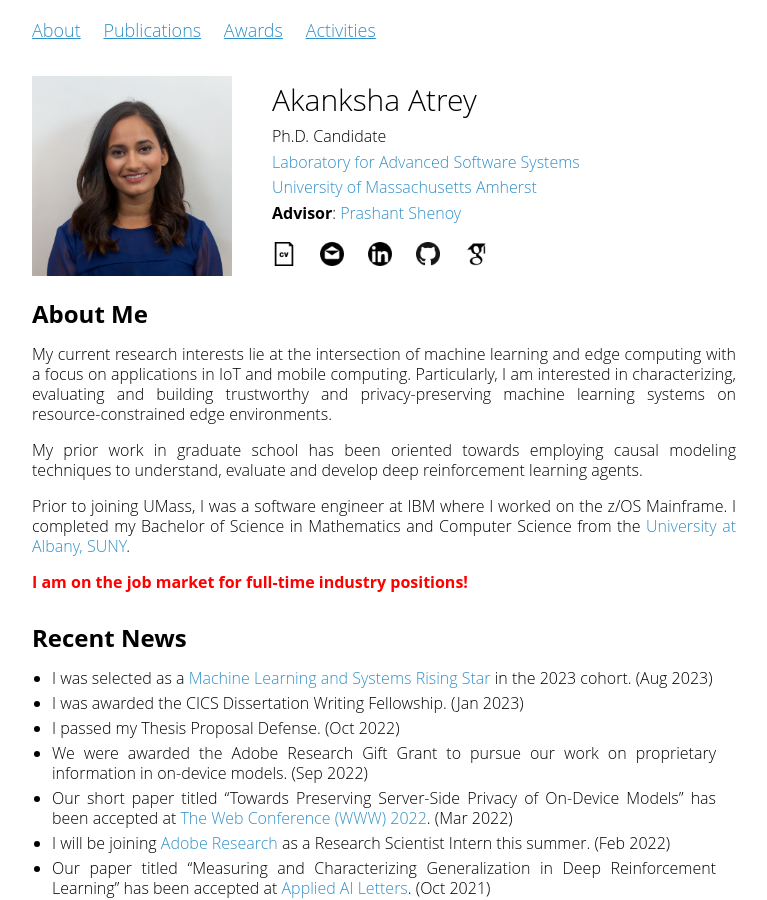
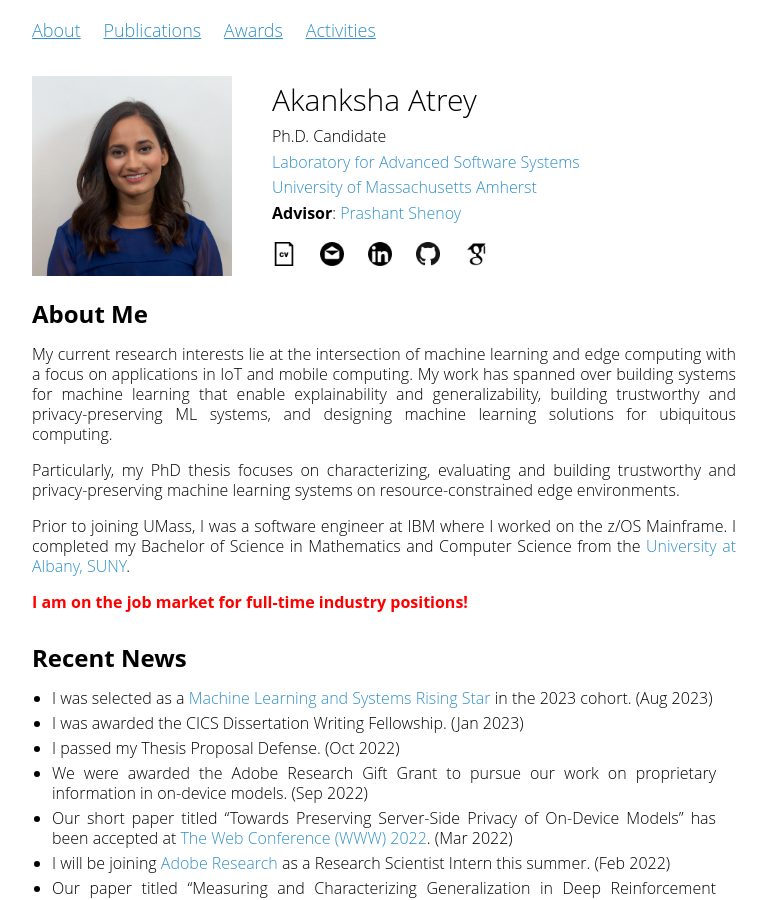
Before and after one commit to akanksha-atrey/akanksha-atrey.github.io, a Jekyll site: the page built from index.md, in a window 1280 px wide and 900 px high. Shown: the whole window, without its empty margins (256-1023 px from the left). Built offline with Jekyll 4.4.1, drawn with Linux system fonts in a browser that asks for light colours; our own code applies the rules of GitHub Pages for plain Markdown files.

Commit message:
updating research description

```diff
--- a/index.md
+++ b/index.md
@@ -4,9 +4,9 @@ layout: default
 
 ## About Me
 
-My current research interests lie at the intersection of machine learning and edge computing with a focus on applications in IoT and mobile computing. Particularly, I am interested in characterizing, evaluating and building trustworthy and privacy-preserving machine learning systems on resource-constrained edge environments.
+My current research interests lie at the intersection of machine learning and edge computing with a focus on applications in IoT and mobile computing. My work has spanned over building systems for machine learning that enable explainability and generalizability, building trustworthy and privacy-preserving ML systems, and designing machine learning solutions for ubiquitous computing.
 
-My prior work in graduate school has been oriented towards employing causal modeling techniques to understand, evaluate and develop deep reinforcement learning agents.
+Particularly, my PhD thesis focuses on characterizing, evaluating and building trustworthy and privacy-preserving machine learning systems on resource-constrained edge environments.
 
 Prior to joining UMass, I was a software engineer at IBM where I worked on the z/OS Mainframe. I completed my Bachelor of Science in Mathematics and Computer Science from the [University at Albany, SUNY](https://www.albany.edu/).
 
```
